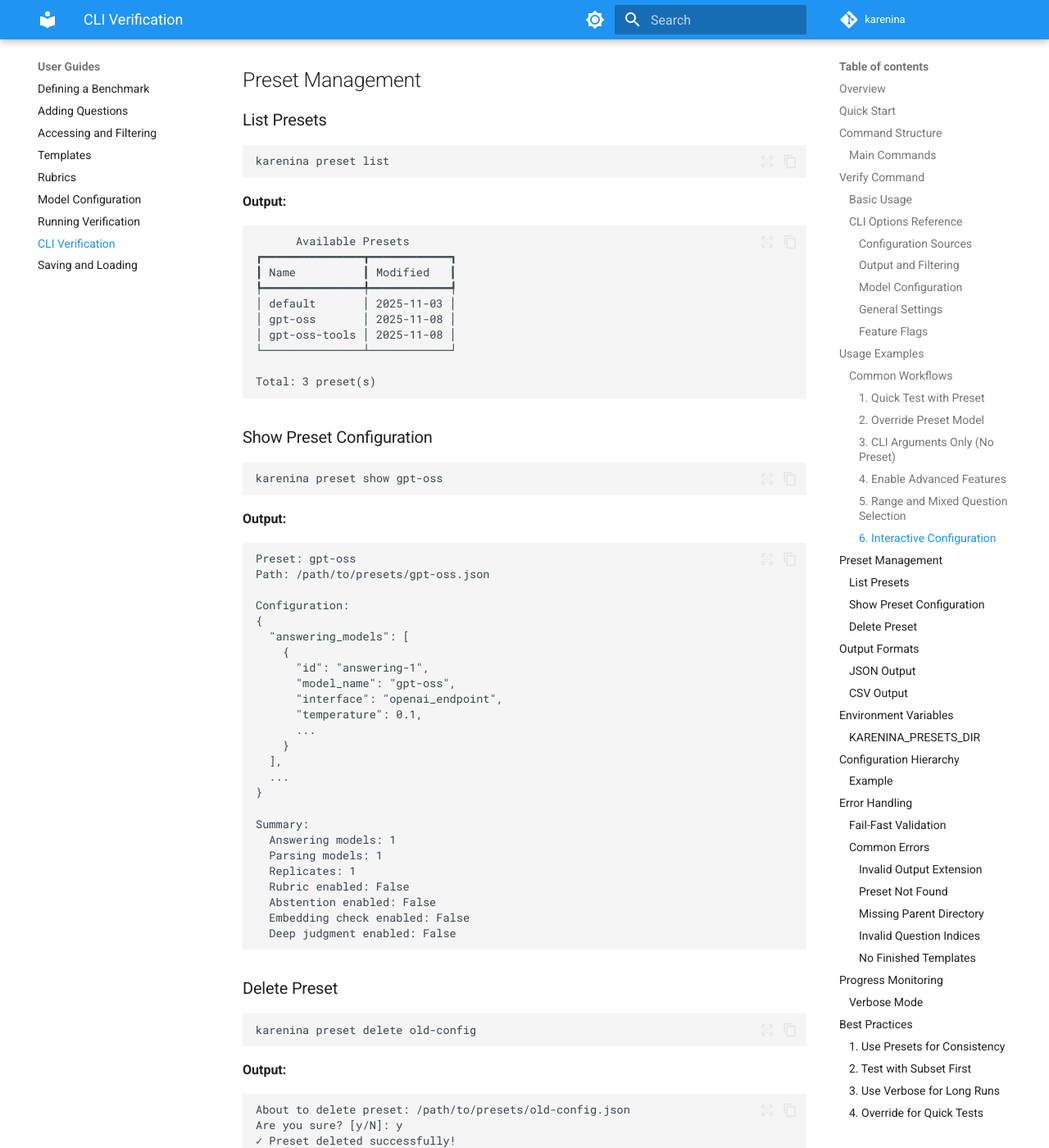
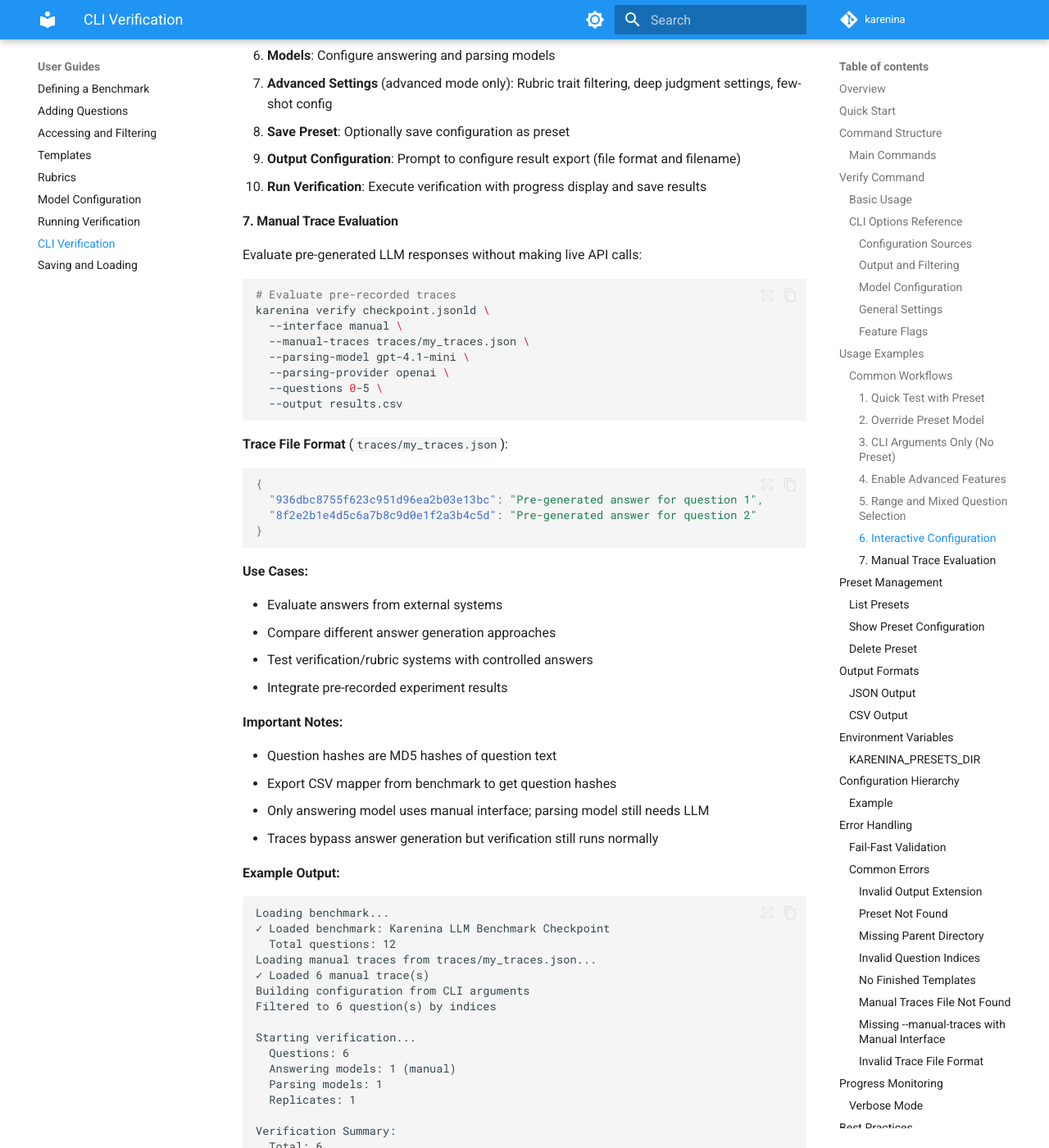
Before and after one commit to biocypher/karenina, an MkDocs documentation site: the page built from docs/using-karenina/cli-verification.md, in a window 1280 px wide and 1400 px high, scrolled down 7112 px. Shown: the whole window at 82% size. Built offline with MkDocs 1.6.1 and Material for MkDocs 9.7.7, drawn with Linux system fonts in a browser that asks for light colours; comment, search, counter and statistics services are not loaded; some of the changed text lies outside the part shown.

Commit message:
docs(cli): add manual trace system CLI documentation
Update CLI verification documentation to include manual trace support:
- Add --manual-traces flag to model configuration table
- Add comprehensive manual trace evaluation example with trace file format
- Document use cases, important notes, and example output
- Add error handling for manual trace issues
- Include cross-reference to manual-traces.md for full documentation

🤖 Generated with [Claude Code](https://claude.com/claude-code)

Co-Authored-By: Claude <noreply@anthropic.com>

````diff
--- a/docs/using-karenina/cli-verification.md
+++ b/docs/using-karenina/cli-verification.md
@@ -45,6 +45,12 @@ karenina verify checkpoint.jsonld --interactive --mode basic
 karenina verify checkpoint.jsonld \
   --interface langchain \
   --answering-model gpt-4.1-mini --answering-provider openai \
+  --parsing-model gpt-4.1-mini --parsing-provider openai
+
+# Evaluate pre-generated traces
+karenina verify checkpoint.jsonld \
+  --interface manual \
+  --manual-traces traces/my_traces.json \
   --parsing-model gpt-4.1-mini --parsing-provider openai
 ```
 
@@ -101,14 +107,15 @@ See [Usage Examples](#usage-examples) below for detailed workflows.
 
 | Option | Type | Description | Default | Required? |
 |--------|------|-------------|---------|-----------|
-| `--interface TYPE` | Choice | Interface type: `langchain`, `openrouter`, `openai_endpoint` | - | Yes (without preset) |
-| `--answering-model NAME` | String | Answering model name (e.g., `gpt-4o-mini`) | - | Yes (without preset) |
+| `--interface TYPE` | Choice | Interface type: `langchain`, `openrouter`, `openai_endpoint`, `manual` | - | Yes (without preset) |
+| `--answering-model NAME` | String | Answering model name (e.g., `gpt-4o-mini`) | - | Yes (without preset, not needed for manual) |
 | `--answering-provider PROVIDER` | String | Provider for langchain interface (e.g., `openai`) | - | Yes (without preset, langchain only) |
 | `--answering-id ID` | String | Model ID for tracking | answering-1 | No |
 | `--parsing-model NAME` | String | Parsing model name | - | Yes (without preset) |
 | `--parsing-provider PROVIDER` | String | Provider for langchain interface | - | Yes (without preset, langchain only) |
 | `--parsing-id ID` | String | Model ID for tracking | parsing-1 | No |
 | `--temperature FLOAT` | Float | Model temperature (0.0-2.0) | 0.1 | No |
+| `--manual-traces PATH` | Path | JSON file with pre-generated traces | - | Yes (when `--interface manual`) |
 
 #### General Settings
 
@@ -270,6 +277,72 @@ karenina verify checkpoint.jsonld --interactive --mode advanced
 6. **Save Preset**: Optionally save configuration as preset
 7. **Output Configuration**: Prompt to configure result export (file format and filename)
 8. **Run Verification**: Execute verification with progress display and save results
+
+#### 7. Manual Trace Evaluation
+
+Evaluate pre-generated LLM responses without making live API calls:
+
+```bash
+# Evaluate pre-recorded traces
+karenina verify checkpoint.jsonld \
+  --interface manual \
+  --manual-traces traces/my_traces.json \
+  --parsing-model gpt-4.1-mini \
+  --parsing-provider openai \
+  --questions 0-5 \
+  --output results.csv
+```
+
+**Trace File Format** (`traces/my_traces.json`):
+
+```json
+{
+  "936dbc8755f623c951d96ea2b03e13bc": "Pre-generated answer for question 1",
+  "8f2e2b1e4d5c6a7b8c9d0e1f2a3b4c5d": "Pre-generated answer for question 2"
+}
+```
+
+**Use Cases:**
+
+- Evaluate answers from external systems
+- Compare different answer generation approaches
+- Test verification/rubric systems with controlled answers
+- Integrate pre-recorded experiment results
+
+**Important Notes:**
+
+- Question hashes are MD5 hashes of question text
+- Export CSV mapper from benchmark to get question hashes
+- Only answering model uses manual interface; parsing model still needs LLM
+- Traces bypass answer generation but verification still runs normally
+
+**Example Output:**
+
+```
+Loading benchmark...
+✓ Loaded benchmark: Karenina LLM Benchmark Checkpoint
+  Total questions: 12
+Loading manual traces from traces/my_traces.json...
+✓ Loaded 6 manual trace(s)
+Building configuration from CLI arguments
+Filtered to 6 question(s) by indices
+
+Starting verification...
+  Questions: 6
+  Answering models: 1 (manual)
+  Parsing models: 1
+  Replicates: 1
+
+Verification Summary:
+  Total: 6
+  Passed: 5
+  Failed: 1
+  Duration: 3.42s
+
+✓ Verification complete!
+```
+
+For complete documentation on the manual trace system, including trace formats and programmatic usage, see the [Manual Traces documentation](../advanced/manual-traces.md).
 
 ## Preset Management
 
@@ -490,6 +563,26 @@ Warning: No finished templates found in benchmark
 ```
 **Fix**: Ensure benchmark has finished template generation
 
+#### Manual Traces File Not Found
+```
+Error: Manual traces file not found: traces/my_traces.json
+```
+**Fix**: Verify trace file path is correct and file exists
+
+#### Missing --manual-traces with Manual Interface
+```
+Configuration errors:
+  • --manual-traces is required when --interface manual.
+    Provide a JSON file mapping question hashes to answer traces.
+```
+**Fix**: Add `--manual-traces PATH` flag when using `--interface manual`
+
+#### Invalid Trace File Format
+```
+Error: Invalid trace file format: expected JSON object (dict), got list
+```
+**Fix**: Ensure trace file is a JSON object with `{question_hash: trace_string}` format
+
 ## Progress Monitoring
 
 ### Verbose Mode
````
